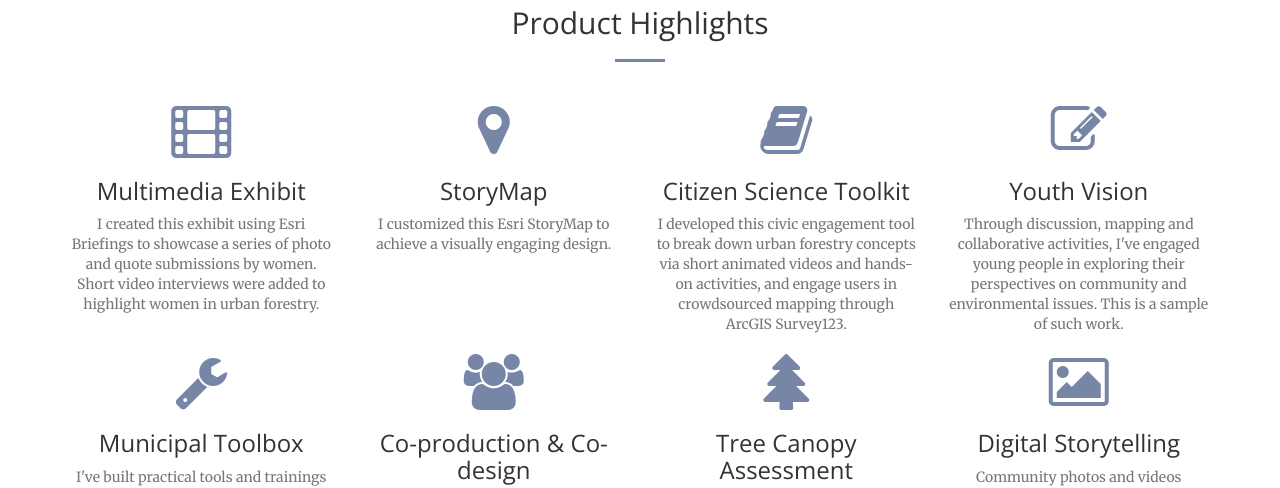
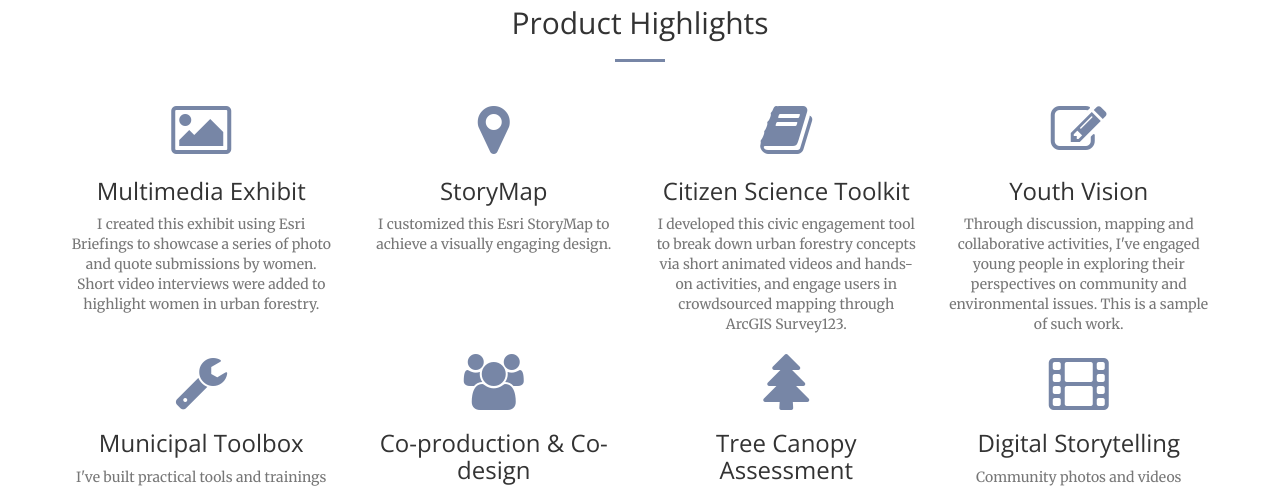
Before and after one commit to RodriguezMayraI/RodriguezMayraI.github.io, a Jekyll site: the page built from index.html, in a window 1280 px wide and 900 px high, scrolled down 2473 px. Shown: the part 150-638 px from the top of the window. Built offline with Jekyll 4.4.1, drawn with Linux system fonts in a browser that asks for light colours.

Commit message:
Update services.html

```diff
--- a/_includes/services.html
+++ b/_includes/services.html
@@ -13,7 +13,7 @@
             <!-- Multimedia Exhibit -->
             <div class="col-lg-3 col-md-6 text-center">
                 <div class="service-box">
-                    <i class="fa fa-4x fa-film wow bounceIn text-primary"></i>
+                    <i class="fa fa-4x fa-photo wow bounceIn text-primary"></i>
                     <h3>Multimedia Exhibit</h3>
                     <a href="https://s.uconn.edu/voicesofnature" class="text-muted" target="_blank">I created this exhibit using Esri Briefings to showcase a series of photo and quote submissions by women. Short video interviews were added to highlight women in urban forestry.</a>
                 </div>
@@ -79,7 +79,7 @@
             <!-- Visual Impacts Report -->
             <div class="col-lg-3 col-md-6 text-center">
                 <div class="service-box">
-                    <i class="fa fa-4x fa-photo wow bounceIn text-primary" data-wow-delay=".3s"></i>
+                    <i class="fa fa-4x fa-film wow bounceIn text-primary" data-wow-delay=".3s"></i>
                     <h3>Digital Storytelling</h3>
                     <a href="https://s.uconn.edu/resilientroots" class="text-muted" target="_blank">Community photos and videos combined with a compelling narration; this digital essay is an example of my videography work.</a>
                 </div>
```
